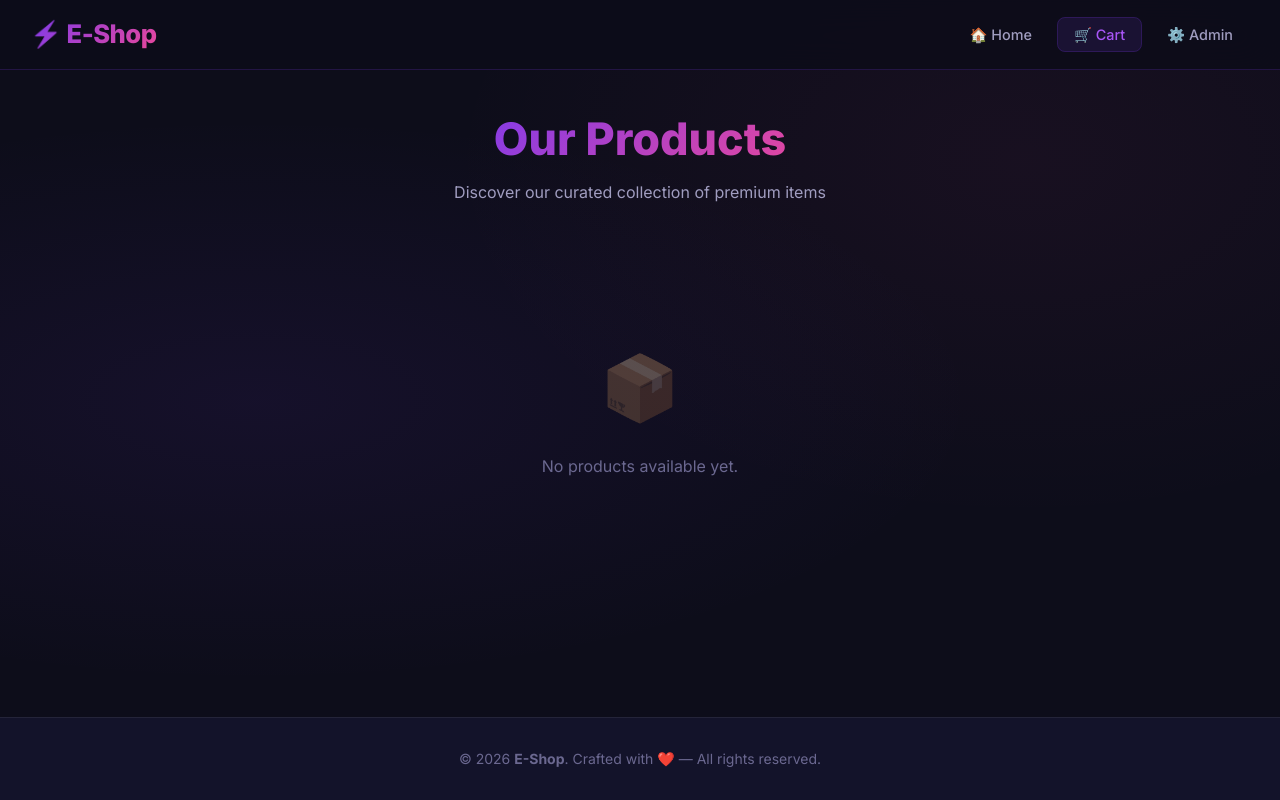
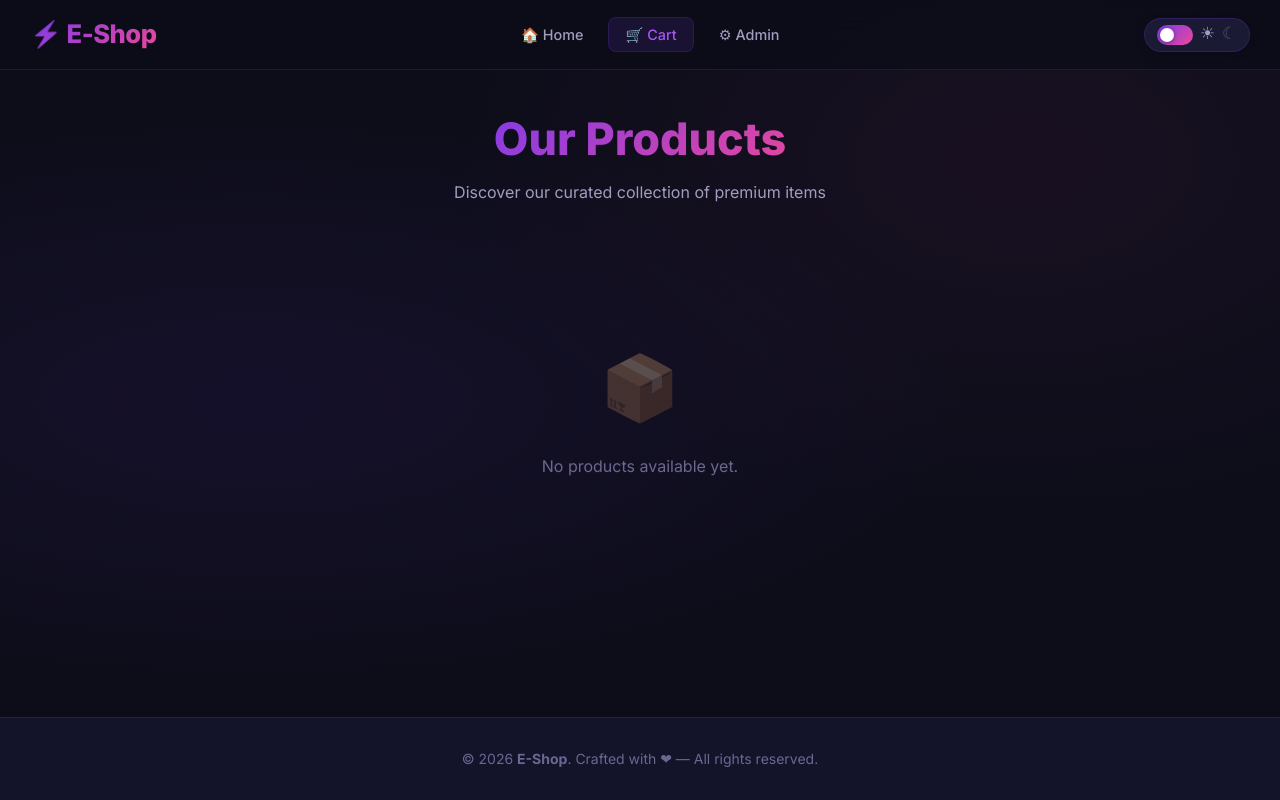
Before and after one commit to iamchshahzad/E_commerce_store, a Django app: page / in a window 1280 px wide. Run offline with Django 5.2, Linux system fonts and the light colour scheme; data that the repository does not hold is empty.

Commit message:
feat: dark/light mode toggle with animated pill button
- style.css: full CSS variable system
  - :root — dark mode defaults (bg, accent, text, borders, shadows)
  - [data-theme=light] — light mode (soft lavender/white palette)
  - Global smooth 0.35s transition on bg/color/border/shadow
- .theme-toggle: pill button with sliding white thumb + sun/moon icons
- .is-light class slides thumb right and adjusts icon opacity
- base.html: toggle button in navbar, sun/moon HTML entities (no emoji)
- Inline <head> script reads localStorage before paint (no theme flash)
- Preference persisted to localStorage key eshop-theme

```diff
--- a/static/css/style.css
+++ b/static/css/style.css
@@ -3,22 +3,39 @@
    ============================================= */
 @import url('https://fonts.googleapis.com/css2?family=Inter:wght@300;400;500;600;700;800&display=swap');
 
+/* ==============================================
+   GLOBAL COLOR TOKENS — Dark mode (default)
+   ============================================= */
 :root {
+    /* Backgrounds */
     --bg-primary: #0d0d1a;
     --bg-secondary: #13132a;
     --bg-card: #1a1a35;
     --bg-card-hover: #1f1f40;
+    --bg-input: #13132a;
+    --bg-navbar: rgba(13, 13, 26, 0.95);
+
+    /* Accent / brand */
     --accent-primary: #7c3aed;
     --accent-secondary: #a855f7;
     --accent-gradient: linear-gradient(135deg, #7c3aed, #ec4899);
     --accent-glow: rgba(124, 58, 237, 0.4);
+
+    /* Text */
     --text-primary: #f1f0ff;
     --text-secondary: #a09dc0;
     --text-muted: #6b6890;
+
+    /* Borders */
     --border-color: rgba(124, 58, 237, 0.2);
     --border-subtle: rgba(255, 255, 255, 0.07);
+
+    /* Semantic */
     --success: #10b981;
     --danger: #ef4444;
+    --warning: #f59e0b;
+
+    /* Layout */
     --navbar-height: 70px;
     --border-radius: 12px;
     --border-radius-lg: 18px;
@@ -27,10 +44,43 @@
     --shadow-hover: 0 8px 40px rgba(124, 58, 237, 0.3);
 }
 
-*, *::before, *::after {
+/* ==============================================
+   LIGHT MODE OVERRIDES
+   Apply when <html data-theme="light">
+   ============================================= */
+[data-theme="light"] {
+    --bg-primary: #f4f3ff;
+    --bg-secondary: #ede9fe;
+    --bg-card: #ffffff;
+    --bg-card-hover: #f9f8ff;
+    --bg-input: #ffffff;
+    --bg-navbar: rgba(255, 255, 255, 0.95);
+
+    --accent-primary: #6d28d9;
+    --accent-secondary: #7c3aed;
+    --accent-gradient: linear-gradient(135deg, #6d28d9, #db2777);
+    --accent-glow: rgba(109, 40, 217, 0.25);
+
+    --text-primary: #1a1040;
+    --text-secondary: #4c3b7a;
+    --text-muted: #7c6ea0;
+
+    --border-color: rgba(109, 40, 217, 0.2);
+    --border-subtle: rgba(0, 0, 0, 0.08);
+
+    --shadow-card: 0 4px 24px rgba(109, 40, 217, 0.1);
+    --shadow-hover: 0 8px 40px rgba(109, 40, 217, 0.2);
+}
+
+/* Reset + smooth theme transitions */
+*,
+*::before,
+*::after {
     box-sizing: border-box;
     margin: 0;
     padding: 0;
+    transition: background-color 0.35s ease, color 0.25s ease,
+        border-color 0.25s ease, box-shadow 0.25s ease;
 }
 
 html {
@@ -60,7 +110,10 @@ a:hover {
     color: #c084fc;
 }
 
-h1, h2, h3, h4 {
+h1,
+h2,
+h3,
+h4 {
     color: var(--text-primary);
     font-weight: 700;
     line-height: 1.3;
@@ -71,13 +124,15 @@ img {
     max-width: 100%;
 }
 
-ul { list-style: none; }
+ul {
+    list-style: none;
+}
 
 /* =============================================
    NAVBAR
    ============================================= */
 .navbar {
-    background: rgba(13, 13, 26, 0.95);
+    background: var(--bg-navbar);
     backdrop-filter: blur(20px);
     -webkit-backdrop-filter: blur(20px);
     border-bottom: 1px solid var(--border-color);
@@ -161,11 +216,103 @@ ul { list-style: none; }
     transition: var(--transition);
 }
 
-.hamburger.open span:nth-child(1) { transform: rotate(45deg) translate(5px, 5px); }
-.hamburger.open span:nth-child(2) { opacity: 0; }
-.hamburger.open span:nth-child(3) { transform: rotate(-45deg) translate(5px, -5px); }
+.hamburger.open span:nth-child(1) {
+    transform: rotate(45deg) translate(5px, 5px);
+}
 
-/* =============================================
+.hamburger.open span:nth-child(2) {
+    opacity: 0;
+}
+
+.hamburger.open span:nth-child(3) {
+    transform: rotate(-45deg) translate(5px, -5px);
+}
+
+/* ==============================================
+   THEME TOGGLE BUTTON
+   ============================================= */
+.theme-toggle {
+    display: flex;
+    align-items: center;
+    gap: 7px;
+    background: var(--bg-card);
+    border: 1px solid var(--border-color);
+    border-radius: 50px;
+    padding: 6px 12px;
+    cursor: pointer;
+    color: var(--text-secondary);
+    font-size: 1rem;
+    flex-shrink: 0;
+    position: relative;
+    box-shadow: 0 2px 8px rgba(0, 0, 0, 0.2);
+    transition: var(--transition);
+}
+
+.theme-toggle:hover {
+    border-color: var(--accent-primary);
+    box-shadow: 0 0 0 3px var(--accent-glow);
+    color: var(--text-primary);
+}
+
+/* Pill track */
+.theme-toggle__track {
+    width: 36px;
+    height: 20px;
+    background: linear-gradient(135deg, #7c3aed, #ec4899);
+    border-radius: 50px;
+    position: relative;
+    display: inline-block;
+    flex-shrink: 0;
+    transition: background 0.3s ease;
+}
+
+/* Sliding thumb */
+.theme-toggle__thumb {
+    width: 14px;
+    height: 14px;
+    background: white;
+    border-radius: 50%;
+    position: absolute;
+    top: 3px;
+    left: 3px;
+    box-shadow: 0 1px 4px rgba(0, 0, 0, 0.4);
+    transition: transform 0.3s cubic-bezier(0.4, 0, 0.2, 1);
+}
+
+/* In light mode: slide thumb to right */
+.theme-toggle.is-light .theme-toggle__thumb {
+    transform: translateX(16px);
+}
+
+/* Light mode track colour */
+.theme-toggle.is-light .theme-toggle__track {
+    background: linear-gradient(135deg, #6d28d9, #db2777);
+}
+
+/* Icons: sun visible in dark mode, moon visible in light */
+.theme-toggle__icon {
+    font-size: 1.05rem;
+    line-height: 1;
+    transition: opacity 0.2s ease, transform 0.3s ease;
+}
+
+.theme-toggle__icon--sun {
+    opacity: 1;
+}
+
+.theme-toggle__icon--moon {
+    opacity: 0.4;
+}
+
+.theme-toggle.is-light .theme-toggle__icon--sun {
+    opacity: 0.4;
+}
+
+.theme-toggle.is-light .theme-toggle__icon--moon {
+    opacity: 1;
+}
+
+/* ==============================================
    CONTAINER
    ============================================= */
 .container {
@@ -198,8 +345,13 @@ ul { list-style: none; }
     font-size: 1rem;
 }
 
-.text-center { text-align: center; }
-.mb-4 { margin-bottom: 1.5rem; }
+.text-center {
+    text-align: center;
+}
+
+.mb-4 {
+    margin-bottom: 1.5rem;
+}
 
 /* =============================================
    PRODUCT GRID
--- a/templates/base.html
+++ b/templates/base.html
@@ -1,20 +1,28 @@
 {% load static %}
 <!DOCTYPE html>
-<html lang="en">
+<html lang="en" data-theme="dark">
+
 <head>
     <meta charset="UTF-8">
     <meta name="viewport" content="width=device-width, initial-scale=1.0">
     <meta name="description" content="E-Shop — Premium online store with the best products at amazing prices.">
     <title>{% block title %}E-Shop — Premium Store{% endblock %}</title>
     <link rel="stylesheet" href="{% static 'css/style.css' %}">
-    <!-- Preconnect for performance -->
     <link rel="preconnect" href="https://fonts.googleapis.com">
     <link rel="preconnect" href="https://fonts.gstatic.com" crossorigin>
+    <!-- Apply saved theme before paint to eliminate flash -->
+    <script>
+        (function () {
+            var t = localStorage.getItem('eshop-theme') || 'dark';
+            document.documentElement.setAttribute('data-theme', t);
+        })();
+    </script>
 </head>
+
 <body>
 
     <nav class="navbar">
-        <a href="{% url 'product_list' %}" class="navbar-brand">⚡ E-Shop</a>
+        <a href="{% url 'product_list' %}" class="navbar-brand">&#9889; E-Shop</a>
 
         <!-- Hamburger button (mobile) -->
         <button class="hamburger" id="hamburger" aria-label="Toggle menu" aria-expanded="false">
@@ -24,10 +32,19 @@
         </button>
 
         <ul class="navbar-nav" id="navbar-nav">
-            <li><a href="{% url 'product_list' %}" class="nav-link">🏠 Home</a></li>
-            <li><a href="{% url 'cart_detail' %}" class="nav-link">🛒 Cart</a></li>
-            <li><a href="{% url 'admin:index' %}" class="nav-link">⚙️ Admin</a></li>
+            <li><a href="{% url 'product_list' %}" class="nav-link">&#127968; Home</a></li>
+            <li><a href="{% url 'cart_detail' %}" class="nav-link">&#128722; Cart</a></li>
+            <li><a href="{% url 'admin:index' %}" class="nav-link">&#9881; Admin</a></li>
         </ul>
+
+        <!-- Dark / Light mode toggle -->
+        <button class="theme-toggle" id="theme-toggle" aria-label="Toggle dark/light mode" title="Toggle theme">
+            <span class="theme-toggle__track">
+                <span class="theme-toggle__thumb"></span>
+            </span>
+            <span class="theme-toggle__icon theme-toggle__icon--sun">&#9728;</span>
+            <span class="theme-toggle__icon theme-toggle__icon--moon">&#9790;</span>
+        </button>
     </nav>
 
     <div class="container">
@@ -36,11 +53,11 @@
     </div>
 
     <footer class="footer">
-        <p>© 2026 <strong>E-Shop</strong>. Crafted with ❤️ — All rights reserved.</p>
+        <p>&copy; 2026 <strong>E-Shop</strong>. Crafted with &#10084; &mdash; All rights reserved.</p>
     </footer>
 
     <script>
-        // Hamburger toggle
+        // ---- Hamburger menu ----
         const hamburger = document.getElementById('hamburger');
         const nav = document.getElementById('navbar-nav');
         hamburger.addEventListener('click', () => {
@@ -48,7 +65,6 @@
             hamburger.classList.toggle('open', isOpen);
             hamburger.setAttribute('aria-expanded', isOpen);
         });
-        // Close menu on link click
         nav.querySelectorAll('.nav-link').forEach(link => {
             link.addEventListener('click', () => {
                 nav.classList.remove('open');
@@ -56,7 +72,32 @@
                 hamburger.setAttribute('aria-expanded', false);
             });
         });
+
+        // ---- Dark / Light mode toggle ----
+        const root = document.documentElement;
+        const themeBtn = document.getElementById('theme-toggle');
+        const STORAGE_KEY = 'eshop-theme';
+
+        function applyTheme(theme) {
+            root.setAttribute('data-theme', theme);
+            localStorage.setItem(STORAGE_KEY, theme);
+            // Swap aria label
+            themeBtn.setAttribute(
+                'aria-label',
+                theme === 'dark' ? 'Switch to light mode' : 'Switch to dark mode'
+            );
+            themeBtn.classList.toggle('is-light', theme === 'light');
+        }
+
+        // Init from saved preference (already set in <head> to avoid flash)
+        applyTheme(localStorage.getItem(STORAGE_KEY) || 'dark');
+
+        themeBtn.addEventListener('click', () => {
+            const next = root.getAttribute('data-theme') === 'dark' ? 'light' : 'dark';
+            applyTheme(next);
+        });
     </script>
 
 </body>
+
 </html>
```
